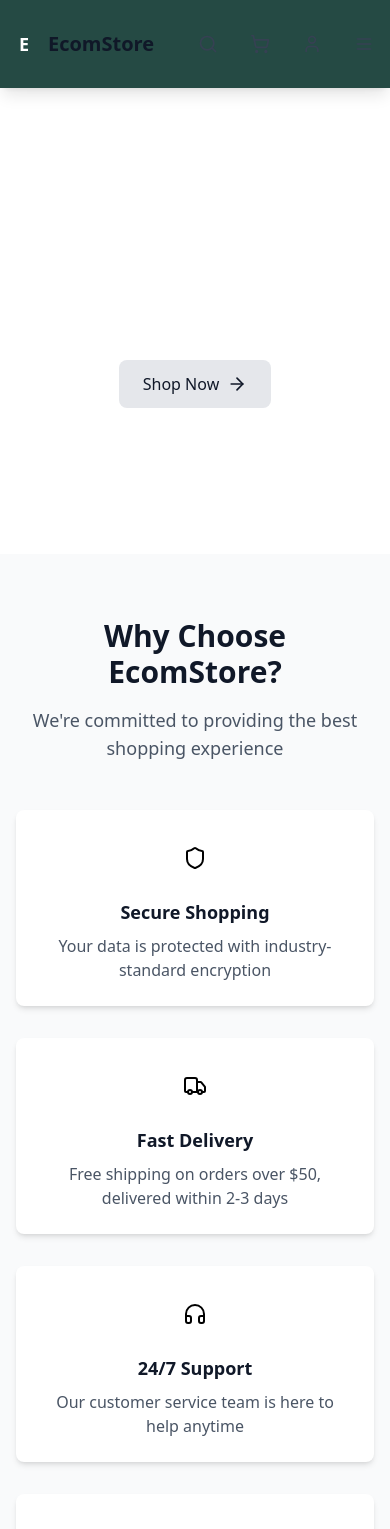
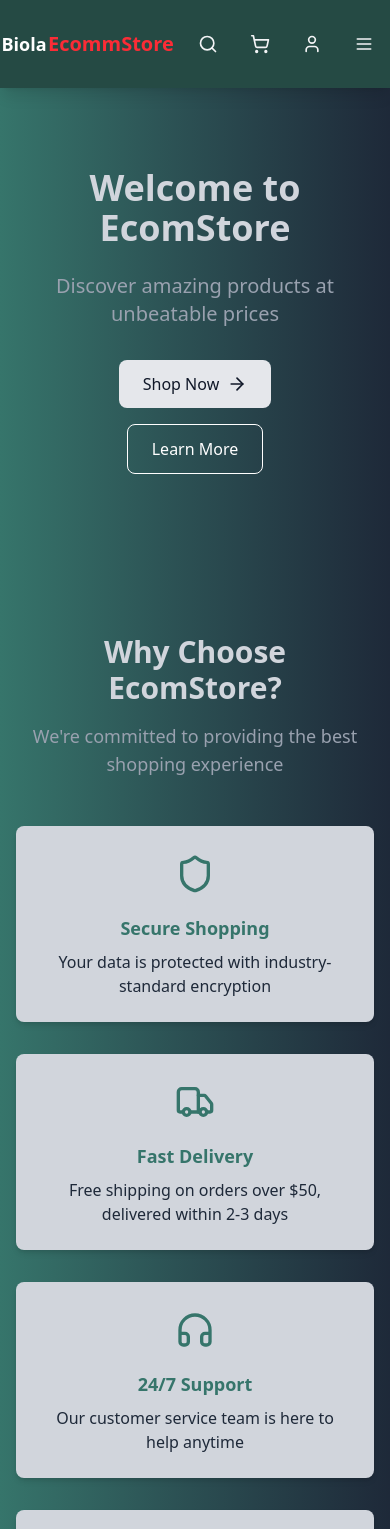
Before and after one commit to Dev-Rid/biola-ecommerce, a React (Vite) app: page / in a window 390 px wide. Shown: the top 1529 px of the page. Built offline with nearby package versions, Linux system fonts and the light colour scheme; no server answers; the database is empty.

Commit message:
feat: all color changed for home, products, footer and headers...

```diff
--- a/src/Layout/Header.jsx
+++ b/src/Layout/Header.jsx
@@ -25,23 +25,23 @@ const Header = () => {
           {/* Logo */}
           <Link to="/" className="flex items-center space-x-2">
             <div className="w-8 h-8 bg-primary-600 rounded-lg flex items-center justify-center">
-              <span className="text-white font-bold text-lg">E</span>
+              <span className="text-white font-bold text-lg">Biola</span>
             </div>
-            <span className="text-xl font-bold text-gray-900">EcomStore</span>
+            <span className="text-xl font-bold text-red-500">EcommStore</span>
           </Link>
 
           {/* Desktop Navigation */}
           <nav className="hidden md:flex items-center space-x-8">
-            <Link to="/" className="text-gray-700 hover:text-primary-600 transition-colors ">
+            <Link to="/" className="text-gray-300 hover:text-primary-600 transition-colors  ">
               Home
             </Link>
-            <Link to="/products" className="text-gray-700 hover:text-primary-600 transition-colors">
+            <Link to="/products" className="text-gray-300 hover:text-primary-600 transition-colors">
               Products
             </Link>
-            <Link to="/about" className="text-gray-700 hover:text-primary-600 transition-colors">
+            <Link to="/about" className="text-gray-300 hover:text-primary-600 transition-colors">
               About
             </Link>
-            <Link to="/contact" className="text-gray-700 hover:text-primary-600 transition-colors">
+            <Link to="/contact" className="text-gray-300 hover:text-primary-600 transition-colors">
               Contact
             </Link>
           </nav>
@@ -50,12 +50,12 @@ const Header = () => {
           <div className="flex items-center space-x-4">
             {/* Search */}
             <button className="p-2 text-gray-700 hover:text-primary-600 transition-colors">
-              <Search className="w-5 h-5" />
+              <Search className="w-5 h-5 text-gray-100" />
             </button>
 
             {/* Cart */}
             <Link to="/cart" className="relative p-2 text-gray-700 hover:text-primary-600 transition-colors">
-              <ShoppingCart className="w-5 h-5" />
+              <ShoppingCart className="w-5 h-5 text-gray-100" />
               {getTotalItems() > 0 && (
                 <span className="absolute -top-1 -right-1 bg-primary-600 text-white text-xs rounded-full w-5 h-5 flex items-center justify-center">
                   {getTotalItems()}
@@ -69,7 +69,7 @@ const Header = () => {
                 onClick={() => setIsUserMenuOpen(!isUserMenuOpen)}
                 className="p-2 text-gray-700 hover:text-primary-600 transition-colors"
               >
-                <User className="w-5 h-5" />
+                <User className="w-5 h-5 text-gray-100" />
               </button>
 
               {isUserMenuOpen && (
@@ -137,7 +137,7 @@ const Header = () => {
               onClick={() => setIsMenuOpen(!isMenuOpen)}
               className="md:hidden p-2 text-gray-700 hover:text-primary-600 transition-colors"
             >
-              {isMenuOpen ? <X className="w-5 h-5" /> : <Menu className="w-5 h-5" />}
+              {isMenuOpen ? <X className="w-5 h-5 text-gray-100" /> : <Menu className="w-5 h-5 text-gray-100" />}
             </button>
           </div>
         </div>
@@ -148,28 +148,28 @@ const Header = () => {
             <nav className="flex flex-col space-y-2">
               <Link
                 to="/"
-                className="px-4 py-2 text-gray-700 hover:text-primary-600 transition-colors"
+                className="px-4 py-2 text-gray-100 hover:text-primary-600 transition-colors"
                 onClick={() => setIsMenuOpen(false)}
               >
                 Home
               </Link>
               <Link
                 to="/products"
-                className="px-4 py-2 text-gray-700 hover:text-primary-600 transition-colors"
+                className="px-4 py-2 text-gray-100 hover:text-primary-600 transition-colors"
                 onClick={() => setIsMenuOpen(false)}
               >
                 Products
               </Link>
               <Link
                 to="/about"
-                className="px-4 py-2 text-gray-700 hover:text-primary-600 transition-colors"
+                className="px-4 py-2 text-gray-100 hover:text-primary-600 transition-colors"
                 onClick={() => setIsMenuOpen(false)}
               >
                 About
               </Link>
               <Link
                 to="/contact"
-                className="px-4 py-2 text-gray-700 hover:text-primary-600 transition-colors"
+                className="px-4 py-2 text-gray-100 hover:text-primary-600 transition-colors"
                 onClick={() => setIsMenuOpen(false)}
               >
                 Contact
--- a/src/Products/ProductFilters.jsx
+++ b/src/Products/ProductFilters.jsx
@@ -32,13 +32,13 @@ const ProductFilters = ({ filters, onFiltersChange, categories = [] }) => {
   const availableCategories = categories.length > 0 ? categories : defaultCategories
 
   return (
-    <div className="bg-white p-4 rounded-lg shadow-md mb-6">
+    <div className="bg-gray-400 p-4 rounded-lg shadow-md mb-6">
       <div className="flex items-center justify-between mb-4">
-        <h3 className="text-lg font-semibold flex items-center">
+        <h3 className="text-lg font-semibold flex items-center text-[rgb(54,117,107)]">
           <Filter className="w-5 h-5 mr-2" />
           Filters
         </h3>
-        <div className="flex items-center space-x-2">
+        <div className="flex items-center space-x-2 ">
           <Button
             variant="ghost"
             size="sm"
@@ -60,7 +60,7 @@ const ProductFilters = ({ filters, onFiltersChange, categories = [] }) => {
         <div className="grid grid-cols-1 md:grid-cols-2 lg:grid-cols-4 gap-4">
           {/* Search */}
           <div>
-            <label className="block text-sm font-medium text-gray-700 mb-1">
+            <label className="block text-sm font-medium text-gray-700 mb-1 text-[rgb(54,117,107)] ">
               Search
             </label>
             <input
@@ -74,7 +74,7 @@ const ProductFilters = ({ filters, onFiltersChange, categories = [] }) => {
 
           {/* Category */}
           <div>
-            <label className="block text-sm font-medium text-gray-700 mb-1">
+            <label className="block text-sm font-medium text-gray-700 mb-1 text-[rgb(54,117,107)]">
               Category
             </label>
             <select
@@ -93,7 +93,7 @@ const ProductFilters = ({ filters, onFiltersChange, categories = [] }) => {
 
           {/* Price Range */}
           <div>
-            <label className="block text-sm font-medium text-gray-700 mb-1">
+            <label className="block text-sm font-medium text-gray-700 mb-1 text-[rgb(54,117,107)]">
               Min Price
             </label>
             <input
@@ -107,7 +107,7 @@ const ProductFilters = ({ filters, onFiltersChange, categories = [] }) => {
           </div>
 
           <div>
-            <label className="block text-sm font-medium text-gray-700 mb-1">
+            <label className="block text-sm font-medium text-gray-700 mb-1 text-[rgb(54,117,107)]">
               Max Price
             </label>
             <input
--- a/src/pages/Home.jsx
+++ b/src/pages/Home.jsx
@@ -52,15 +52,16 @@ const Home = () => {
 
   return (
     // <div></div>
-    <div className="min-h-screen overflow-x-hidden  ">
+    <div className="min-h-screen overflow-x-hidden ">
       {/* Hero Section */}
-      <section className="bg-gradient-to-r from-primary-600 to-primary-800 text-white py-20">
+      {/* <section className="bg-gradient-to-r  from-gray-50 to-gray-800 text-white py-20"> */}
+      <section className="bg-gradient-to-r from-[rgb(54,117,107)] to-gray-800 py-20">
         <div className="max-w-7xl mx-auto px-4 sm:px-6 lg:px-8">
           <div className="text-center">
-            <h1 className="text-4xl md:text-6xl font-bold mb-6 animate-fade-in">
+            <h1 className="text-4xl md:text-6xl font-bold mb-6 animate-fade-in text-gray-300">
               Welcome to EcomStore
             </h1>
-            <p className="text-xl md:text-2xl mb-8 text-primary-100 animate-slide-up">
+            <p className="text-xl md:text-2xl mb-8 text-primary-100 animate-slide-up text-gray-400">
               Discover amazing products at unbeatable prices
             </p>
             <div className="flex flex-col sm:flex-row gap-4 justify-center">
@@ -81,26 +82,28 @@ const Home = () => {
       </section>
 
       {/* Features Section */}
-      <section className="py-16 bg-gray-50">
+      <section className="bg-gradient-to-r from-[rgb(54,117,107)] to-gray-800 text-white py-20">
+
+      {/* <section className="py-16 bg-gray-50"> */}
         <div className="max-w-7xl mx-auto px-4 sm:px-6 lg:px-8">
           <div className="text-center mb-12">
-            <h2 className="text-3xl font-bold text-gray-900 mb-4">
+            <h2 className="text-3xl font-bold text-gray-300 mb-4">
               Why Choose EcomStore?
             </h2>
-            <p className="text-lg text-gray-600">
+            <p className="text-lg text-gray-400">
               We're committed to providing the best shopping experience
             </p>
           </div>
           <div className="grid grid-cols-1 md:grid-cols-2 lg:grid-cols-4 gap-8">
             {features.map((feature, index) => (
-              <div key={index} className="text-center p-6 bg-white rounded-lg shadow-md hover:shadow-lg transition-shadow">
+              <div key={index} className="text-center p-6 bg-gray-300 rounded-lg shadow-md hover:shadow-lg transition-shadow">
                 <div className="inline-flex items-center justify-center w-12 h-12 bg-primary-100 text-primary-600 rounded-lg mb-4">
-                  <feature.icon className="w-6 h-6" />
+                  <feature.icon className="w-10 h-10 text-[rgb(54,117,107)]" />
                 </div>
-                <h3 className="text-lg font-semibold text-gray-900 mb-2">
+                <h3 className="text-lg font-semibold textgray900 text-[rgb(54,117,107)] mb-2">
                   {feature.title}
                 </h3>
-                <p className="text-gray-600">
+                <p className="text-gray-800">
                   {feature.description}
                 </p>
               </div>
@@ -110,13 +113,15 @@ const Home = () => {
       </section>
 
       {/* Featured Products Section */}
-      <section className="py-16">
+
+      {/* <section className="py-16"> */}
+      <section className="bg-gradient-to-r from-[rgb(54,117,107)] to-gray-800 text-white py-20">
         <div className="max-w-7xl mx-auto px-4 sm:px-6 lg:px-8">
           <div className="text-center mb-12">
-            <h2 className="text-3xl font-bold text-gray-900 mb-4">
+            <h2 className="text-3xl font-bold text-gray-300 mb-4">
               Featured Products
             </h2>
-            <p className="text-lg text-gray-600">
+            <p className="text-lg text-gray-400">
               Check out our most popular items
             </p>
           </div>
@@ -135,7 +140,9 @@ const Home = () => {
       </section>
 
       {/* Newsletter Section */}
-      <section className="bg-primary-600 text-white py-16">
+
+      {/* <section className="bg-primary-600 text-white py-16"> */}
+      <section className="bg-gradient-to-r from-[rgb(54,117,107)] to-gray-800 text-white py-20">
         <div className="max-w-7xl mx-auto px-4 sm:px-6 lg:px-8 text-center">
           <h2 className="text-3xl font-bold mb-4">
             Stay Updated
@@ -147,7 +154,7 @@ const Home = () => {
             <input
               type="email"
               placeholder="Enter your email"
-              className="flex-1 px-4 py-3 rounded-lg text-gray-900 focus:outline-none focus:ring-2 focus:ring-primary-300"
+              className="flex-1 px-4 py-3 rounded-lg text-gray-300 focus:outline-none focus:ring-2 border-2 border-gray-300 focus:ring-gray-300 "
             />
             <Button variant="secondary" size="lg">
               Subscribe
--- a/src/pages/Products.jsx
+++ b/src/pages/Products.jsx
@@ -100,12 +100,13 @@ const Products = () => {
   const categories = [...new Set(products.map(product => product.category))].filter(Boolean)
 
   return (
-    <div className="max-w-7xl mx-auto px-4 sm:px-6 lg:px-8 py-8">
+    // <div className="max-w-7xl mx-auto px-4 sm:px-6 lg:px-8 py-8">
+    <div className="max-w-7xl mx-auto px-4 sm:px-6 lg:px-8 py-8 bg-gradient-to-r from-[rgb(54,117,107)] to-gray-800 py-20">
       <div className="mb-8">
-        <h1 className="text-3xl font-bold text-gray-900 mb-4">
+        <h1 className="text-3xl font-bold text-gray-200 mb-4">
           All Products
         </h1>
-        <p className="text-gray-600">
+        <p className="text-gray-300">
           Discover our complete collection of quality products
         </p>
       </div>
@@ -117,7 +118,7 @@ const Products = () => {
       />
 
       <div className="mb-4 flex justify-between items-center">
-        <p className="text-gray-600">
+        <p className="text-gray-200">
           Showing {filteredProducts.length} of {products.length} products
         </p>
       </div>
```
